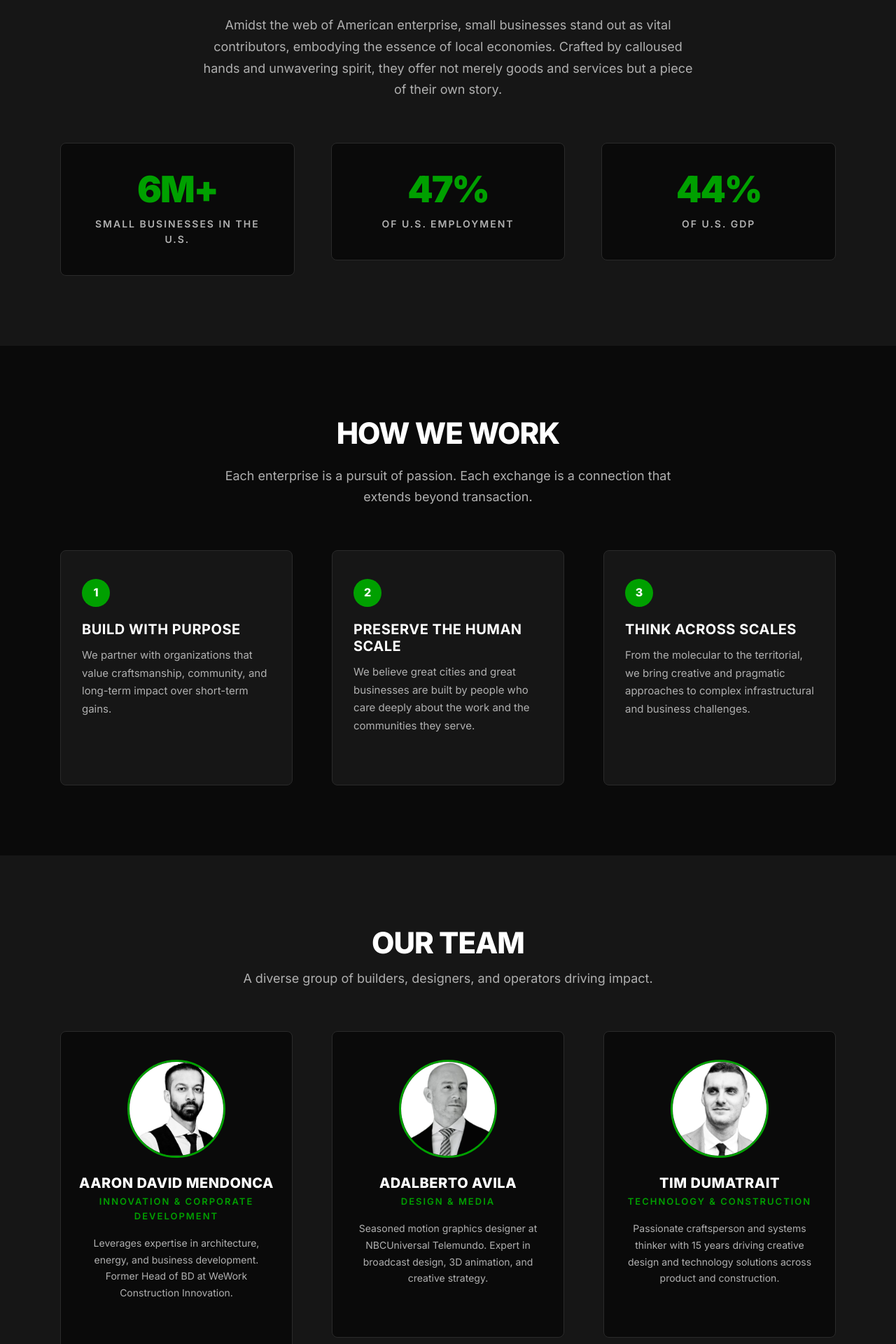
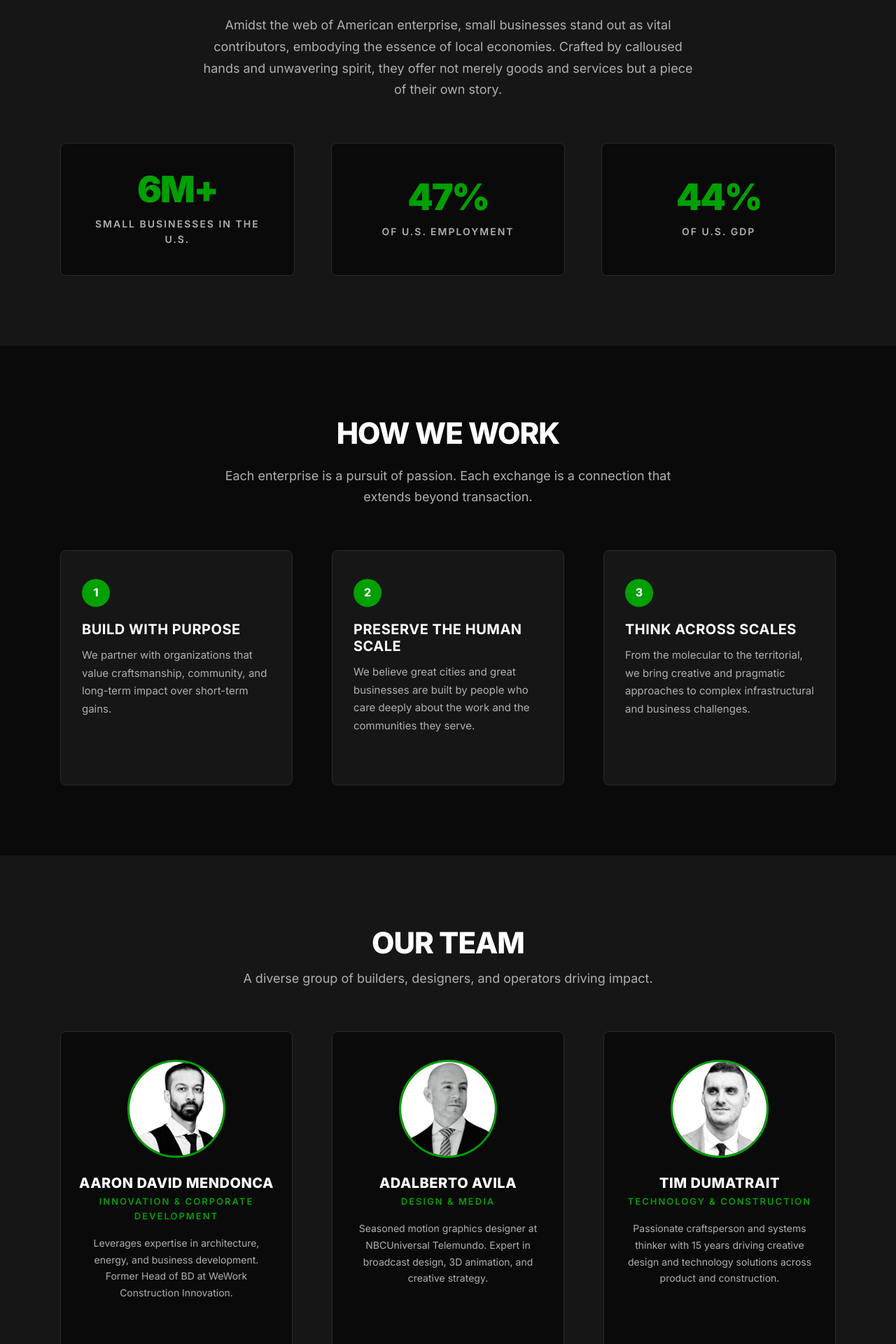
Before and after one commit to generalinterest-co/generalinterest.github.io, a Jekyll site: the page built from index.html, in a window 1280 px wide. Shown: the part 782-2702 px from the top of the page at 70% size. Built offline with Jekyll 4.4.1, drawn with Linux system fonts in a browser that asks for light colours; nearby versions of some CDN libraries.

Commit message:
fix box heights
fix box heights so they always match based on tallest

```diff
--- a/_sass/3-modules/_section-hero.scss
+++ b/_sass/3-modules/_section-hero.scss
@@ -140,10 +140,12 @@
   display: flex;
   justify-content: center;
   gap: 20px;
+  align-items: stretch;
 
   > [class*="col"] {
     flex: 1 1 0;
     width: auto;
+    display: flex;
   }
 
   @media only screen and (max-width: $tablet) {
@@ -158,6 +160,10 @@
   border: 1px solid var(--border-color);
   border-radius: 8px;
   background-color: var(--background-color);
+  width: 100%;
+  display: flex;
+  flex-direction: column;
+  justify-content: center;
 
   .stat-card__number {
     font-size: 52px;
@@ -225,10 +231,12 @@
 .values-row {
   display: flex;
   gap: 24px;
+  align-items: stretch;
 
   > [class*="col"] {
     flex: 1 1 0;
     width: auto;
+    display: flex;
   }
 
   @media only screen and (max-width: $tablet) {
@@ -241,7 +249,9 @@
   border: 1px solid var(--border-color);
   border-radius: 8px;
   background-color: var(--background-alt-color);
-  height: 100%;
+  width: 100%;
+  display: flex;
+  flex-direction: column;
 
   .value-card__number {
     display: inline-flex;
@@ -316,10 +326,12 @@
 .team-grid {
   display: flex;
   gap: 24px;
+  align-items: stretch;
 
   > [class*="col"] {
     flex: 1 1 0;
     width: auto;
+    display: flex;
   }
 
   @media only screen and (max-width: $tablet) {
@@ -333,6 +345,9 @@
   background-color: var(--background-color);
   border: 1px solid var(--border-color);
   border-radius: 8px;
+  width: 100%;
+  display: flex;
+  flex-direction: column;
 
   .team-card__image {
     width: 140px;
```
Also changed, not shown: 10 other files.
